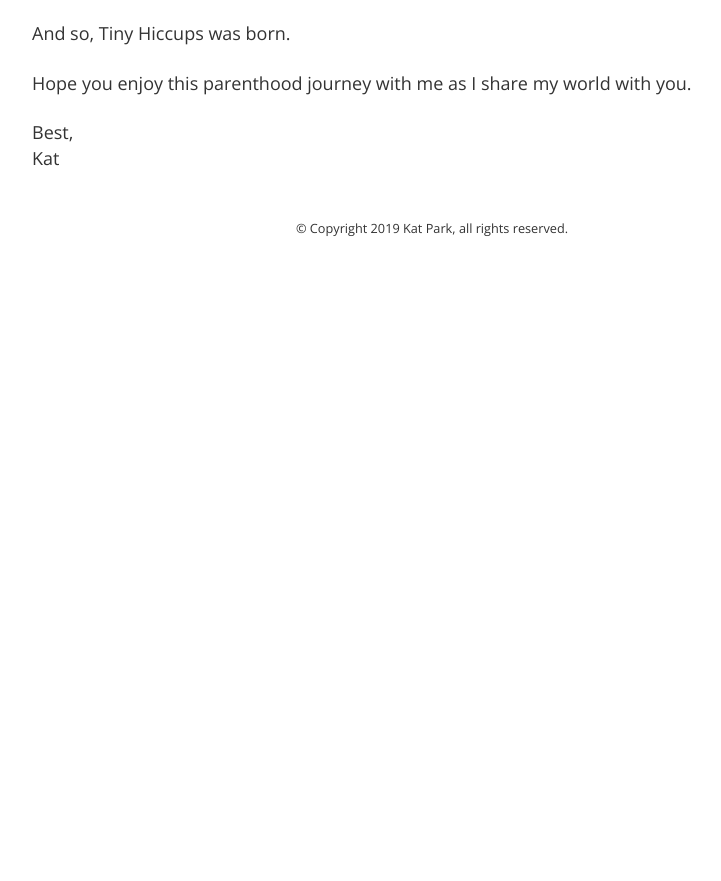
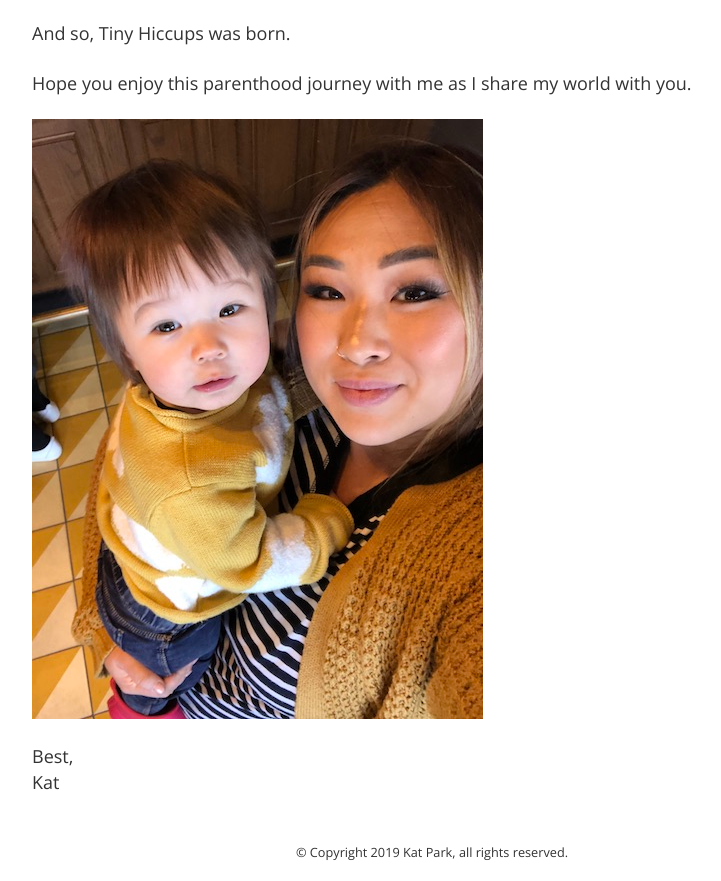
Before and after one commit to theverything/tinyhiccups, a Gatsby site: page /about in a window 1280 px wide. Shown: the part 644-1525 px from the top of the page, without its empty margins (208-929 px from the left). Before the commit the page ends 901 px from the top, so only its background shows below. Built offline with nearby package versions, Linux system fonts and the light colour scheme; Gatsby itself is replaced by a stand-in of ours.

Commit message:
add pic to about page

```diff
--- a/src/components/layout/index.css
+++ b/src/components/layout/index.css
@@ -126,3 +126,7 @@ footer {
   text-align: center;
   padding: 1em 0;
 }
+
+.resp-img {
+  max-width: 100%;
+}
--- a/src/pages/about.js
+++ b/src/pages/about.js
@@ -1,5 +1,6 @@
 import React from 'react';
 import Layout from '../components/layout';
+import pic from '../images/IMG_7416.jpg'
 
 export default function AboutPage() {
   return (
@@ -29,6 +30,8 @@ export default function AboutPage() {
 
         <p>Hope you enjoy this parenthood journey with me as I share my world with you.</p>
 
+        <img className="resp-img" src={pic} alt="kat and paisley"/>
+
         <p>
           Best,
           <br />
```
Also changed, not shown: src/templates/googleFonts.js (deleted, +0 -10 lines), src/images/IMG_7416.jpg (added).
